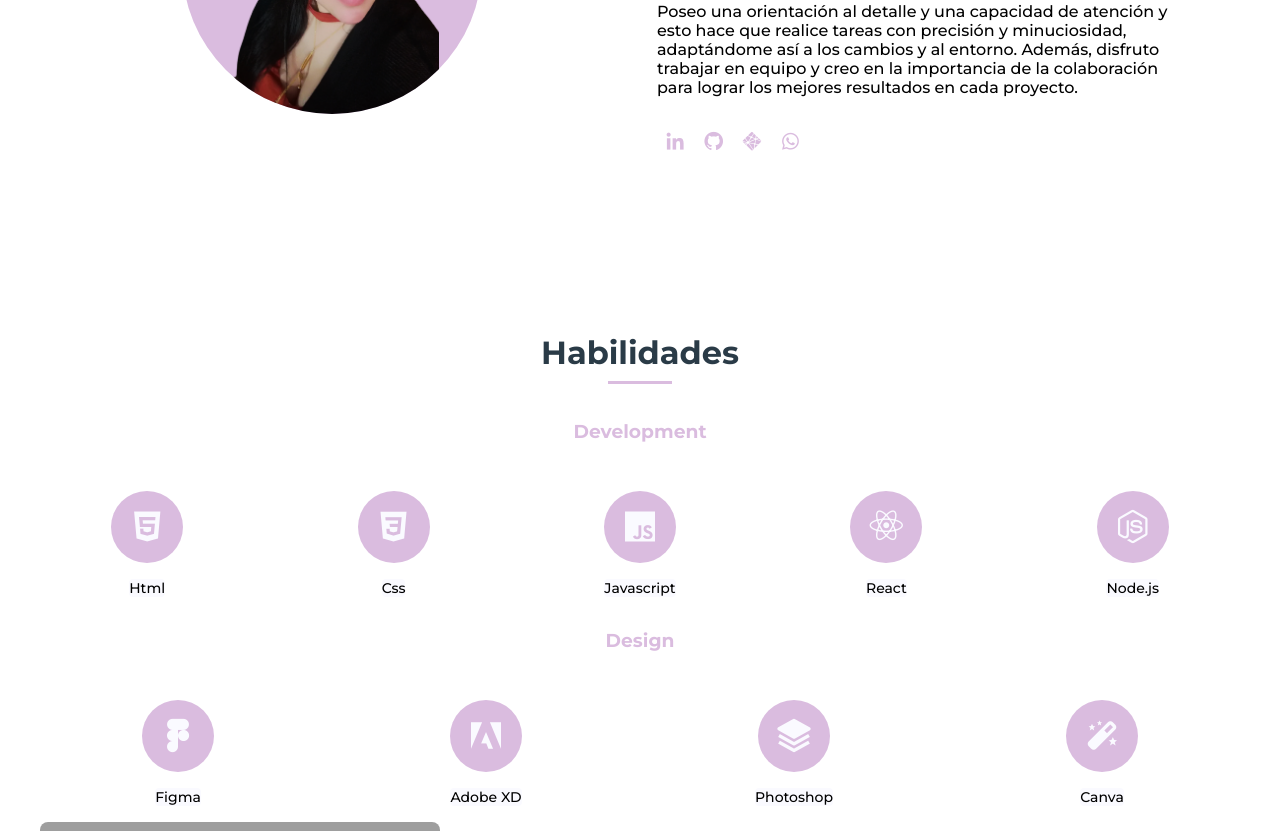
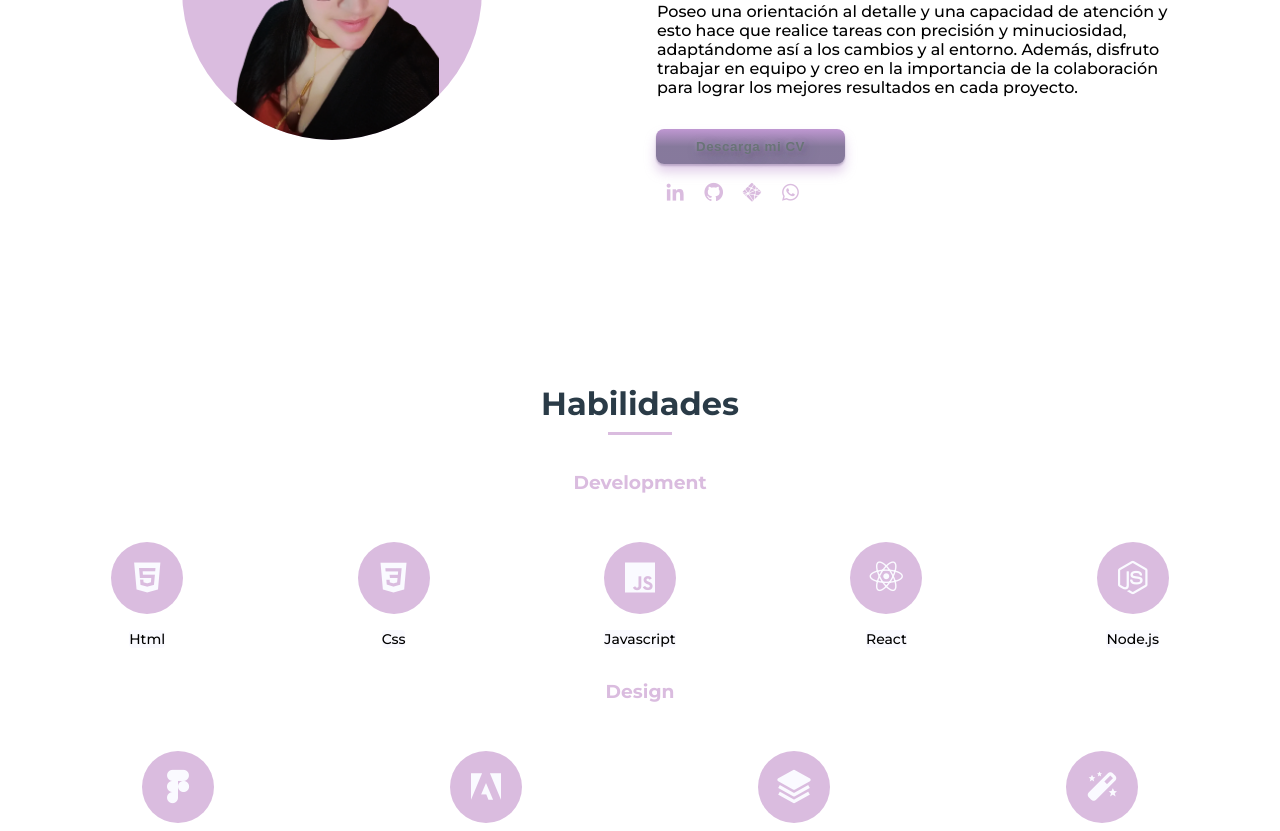
Before and after one commit to PauliMorales/myportfolio, a React (Vite) app: page / in a window 1280 px wide. Shown: the part 1340-2171 px from the top of the page. Built offline with nearby package versions, Linux system fonts and the light colour scheme; grey boxes are pictures that could not be loaded.

Commit message:
download cv

```diff
--- a/src/components/About/About.jsx
+++ b/src/components/About/About.jsx
@@ -2,6 +2,7 @@ import React from "react";
 import photo from "../../assets/images/photo.png";
 import "./about.css";
 import { TITLES } from "../../constants/arrays";
+import cvFile from "../../assets/documents/cv.pdf";
 
 const About = () => {
   const socialMedia = [
@@ -51,6 +52,11 @@ const About = () => {
               trabajar en equipo y creo en la importancia de la colaboración
               para lograr los mejores resultados en cada proyecto.
             </p>
+            <button className="about__button">
+              <a href={cvFile} download="cv_paula_morales.pdf">
+                Descarga mi CV
+              </a>
+            </button>
 
             <div className="about__social">
               {socialMedia.map((red) => (
--- a/src/components/About/about.css
+++ b/src/components/About/about.css
@@ -32,6 +32,30 @@
 .about__text {
   margin: 2rem 0.5rem;
 }
+.about__button{
+  padding: 0.6rem 2.5rem;
+  margin: 1rem 0;
+  border-radius: 0.5rem;
+  border: none;
+  outline: none;
+  align-items: center;
+  background-color: initial;
+  background-image: linear-gradient( rgba(179, 132, 201, 0.84), rgba(54, 32, 90, 0.60) 50% );
+  border-width: 0;
+  box-shadow: rgba(57, 31, 91, 0.24) 0 2px 2px, rgba(179, 132, 201, 0.4) 0 8px 12px;
+  color: #ffffff;
+  cursor: pointer;
+  display: flex;
+  font-weight: 700;
+  justify-content: center;
+  letter-spacing: 0.04em;
+  line-height: 16px;
+  text-align: center;
+  text-decoration: none;
+  text-shadow: rgba(255, 255, 255, 0.4) 0 0 4px, rgba(255, 255, 255, 0.2) 0 0 12px, rgba(57, 31, 91, 0.6) 1px 1px 4px, rgba(57, 31, 91, 0.32) 4px 4px 16px;
+  touch-action: manipulation;
+  vertical-align: baseline;
+}
 .about__profession {
   display: block;
   margin-bottom: 2rem;
--- a/src/components/Contact/contact.css
+++ b/src/components/Contact/contact.css
@@ -30,7 +30,7 @@
   border-radius: 0.5rem;
 }
 .contact__button {
-  padding: 0.75rem 2.5rem;
+  padding: 0.6rem 2.5rem;
   margin-left: auto;
   border-radius: 0.5rem;
   border: none;
@@ -39,7 +39,7 @@
   background-color: initial;
   background-image: linear-gradient(
     rgba(179, 132, 201, 0.84),
-    rgba(57, 31, 91, 0.84) 50%
+    rgba(54, 32, 90, 0.6) 50%
   );
   border-width: 0;
   box-shadow: rgba(57, 31, 91, 0.24) 0 2px 2px,
@@ -83,5 +83,4 @@
     width: 380px;
     margin: 1rem;
   }
-
 }
--- a/src/components/Header/header.css
+++ b/src/components/Header/header.css
@@ -47,6 +47,8 @@
 }
 .nav__logo {
   color: var(--white-color);
+  font-size: 24px;
+  text-shadow: 0 2px 24px rgba(0, 0, 0, 0.8);
 }
 .nav__toggle {
   color: var(--white-color);
--- a/src/components/Portfolio/Portfolio.jsx
+++ b/src/components/Portfolio/Portfolio.jsx
@@ -14,7 +14,7 @@ const Portfolio = () => {
   const projects = [
     {
       image: ecommerce,
-      link: "https://ecommerce-academlo-api-paumor.netlify.app" /*ecommerce con api de academlo*/,
+      link: "https://ecommerce-api-academlo-paumor.netlify.app" /*ecommerce con api de academlo*/,
     },
     {
       image: pokedex,
```
Also changed, not shown: src/assets/images/PORTAFOLIO.png (added), 1 other file (tests, documents, lock files or other folders).
